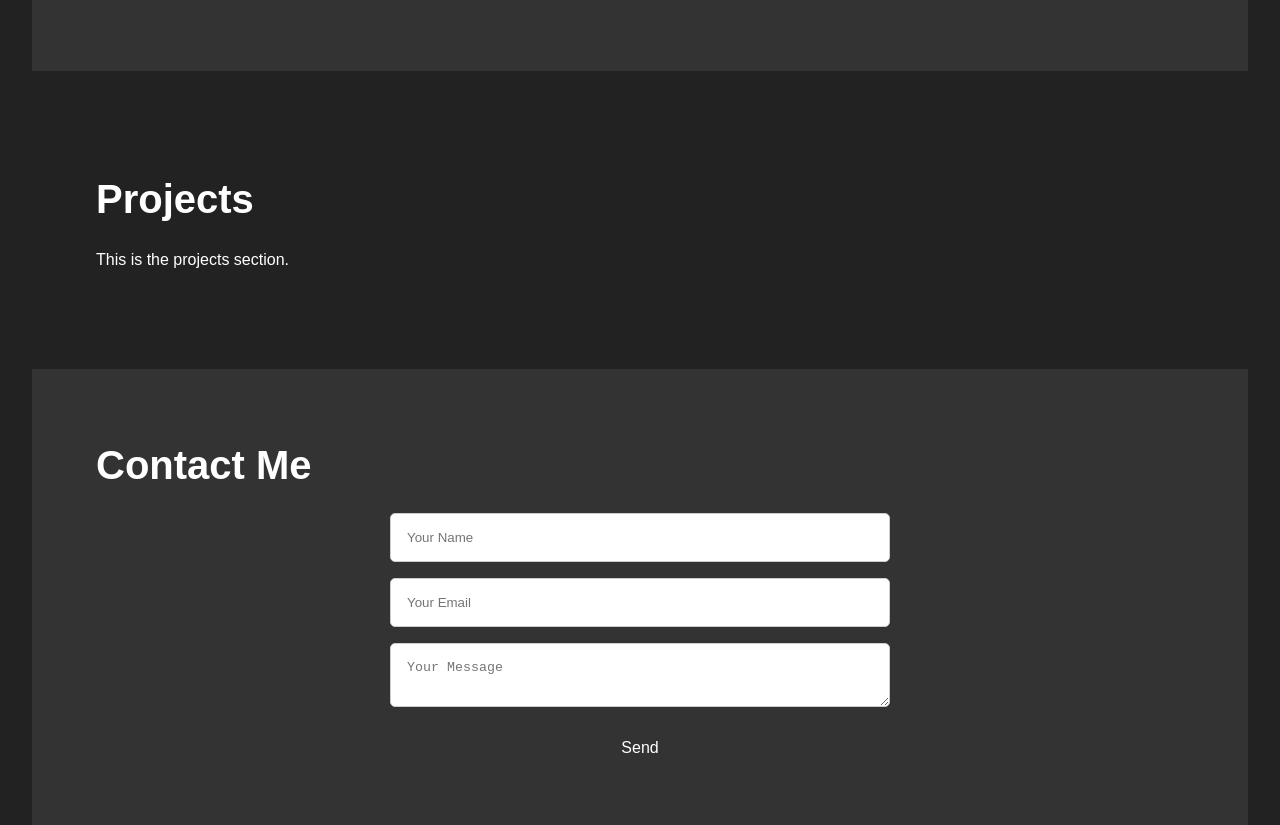
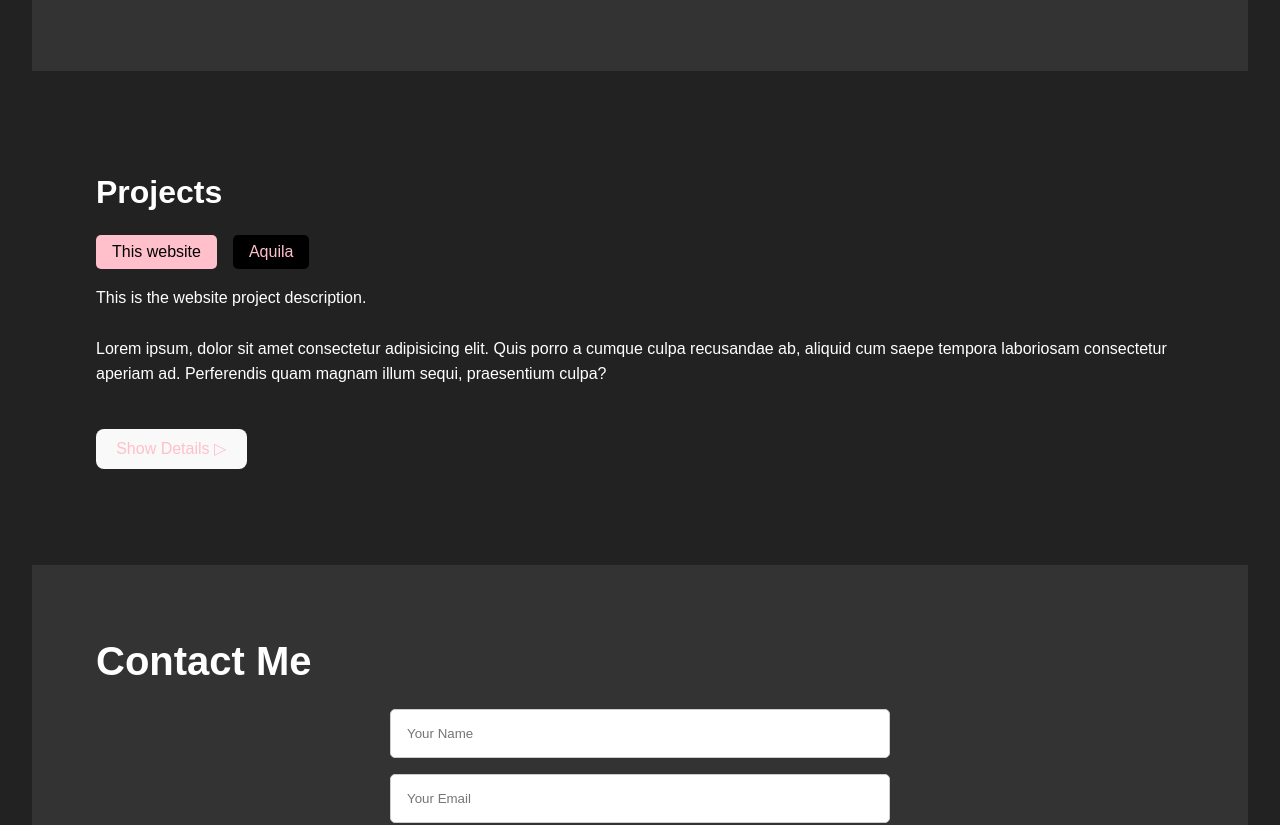
Before and after one commit to jasper-ang/vitejs-vite-m4f3c7, a React (Vite) app: page / in a window 1280 px wide. Shown: the part 1220-2045 px from the top of the page. Built offline with nearby package versions, Linux system fonts and the light colour scheme.

Commit message:
Updated statechange button

```diff
--- a/src/components/Project.css
+++ b/src/components/Project.css
@@ -1,36 +1,61 @@
-/* Projects.css */
+/* Project.css */
 #projects {
   padding: 2rem;
 }
 
-#projects h2 {
-  font-size: 2.5rem;
+h2 {
+  font-size: 2rem;
   margin-bottom: 1rem;
 }
 
-.project-card {
-  border: 1px solid #ddd;
-  border-radius: 5px;
-  padding: 1rem;
-  margin-bottom: 1rem;
-  background: #fff;
-}
-
-.project-card h3 {
-  font-size: 1.5rem;
-  margin-bottom: 0.5rem;
-}
-
-.project-card p {
-  font-size: 1rem;
+.button-group {
+  display: flex;
+  gap: 1rem;
   margin-bottom: 1rem;
 }
 
-.project-card a {
-  color: #007BFF;
-  text-decoration: none;
+.button-group button {
+  padding: 0.5rem 1rem;
+  border: none;
+  cursor: pointer;
+  border-radius: 5px;
+  background-color: black; /* Black background */
+  color: pink; /* Pink text */
+  transition: background-color 0.3s, color 0.3s; /* Smooth transition */
 }
 
-.project-card a:hover {
-  text-decoration: underline;
+.button-group button.active {
+  background-color: pink; /* Pink background when active */
+  color: black; /* Black text when active */
 }
+
+.button-group button:hover {
+  background-color: pink; /* Pink background on hover */
+  color: black; /* Black text on hover */
+}
+
+.details-section {
+  margin-bottom: 1rem;
+}
+
+.details-content {
+  padding: 1rem;
+  background-color: #f9f9f9;
+  border: 1px solid #ddd;
+  border-radius: 5px;
+}
+
+button {
+  padding: 0.5rem 1rem;
+  border: none;
+  cursor: pointer;
+  border-radius: 5px;
+  background-color: black; /* Black background */
+  color: pink; /* Pink text */
+  transition: background-color 0.3s, color 0.3s; /* Smooth transition */
+}
+
+button:hover {
+  background-color: pink; /* Pink background on hover */
+  color: black; /* Black text on hover */
+}
--- a/src/components/Projects.tsx
+++ b/src/components/Projects.tsx
@@ -1,11 +1,62 @@
-import React from 'react';
+import React, { useState } from 'react';
 import './Project.css';
 
 const Projects: React.FC = () => {
+  const [activeButton, setActiveButton] = useState('website');
+  const [showDetails, setShowDetails] = useState(false);
+
+  const handleButtonClick = (button: string) => {
+    setActiveButton(button);
+  };
+
+  const toggleDetails = () => {
+    setShowDetails(!showDetails);
+  };
+
   return (
     <div id="projects">
       <h2>Projects</h2>
-      <p>This is the projects section.</p>
+      <div className="button-group">
+        <button
+          className={activeButton === 'website' ? 'active' : ''}
+          onClick={() => handleButtonClick('website')}
+        >
+          This website
+        </button>
+        <button
+          className={activeButton === 'Aquila' ? 'active' : ''}
+          onClick={() => handleButtonClick('Aquila')}
+        >
+          Aquila
+        </button>
+      </div>
+      <div className="details-section">
+        {activeButton === 'website' && (
+          <div>
+            <p>This is the website project description.</p>
+            <br></br>
+            <p>Lorem ipsum, dolor sit amet consectetur adipisicing elit. Quis porro a cumque culpa recusandae ab, aliquid cum saepe tempora laboriosam consectetur aperiam ad. Perferendis quam magnam illum sequi, praesentium culpa?</p>
+            <br></br>
+          </div>
+        )}
+        {activeButton === 'Aquila' && (
+          <div>
+            <p>This is the Aquila project description.</p>
+            <br></br>
+            <p>Lorem ipsum, dolor sit amet consectetur adipisicing elit. Quis porro a cumque culpa recusandae ab, aliquid cum saepe tempora laboriosam consectetur aperiam ad. Perferendis quam magnam illum sequi, praesentium culpa?</p>
+            <br></br>
+          </div>
+        )}
+      </div>
+      <button onClick={toggleDetails}>
+        {showDetails ? 'Hide Details ▽' : 'Show Details ▷'}
+      </button>
+      {showDetails && (
+        <div className="details-content">
+          <p>Here are some additional details about the project.</p>
+          {/* Add more detailed content here */}
+        </div>
+      )}
     </div>
   );
 };
```
